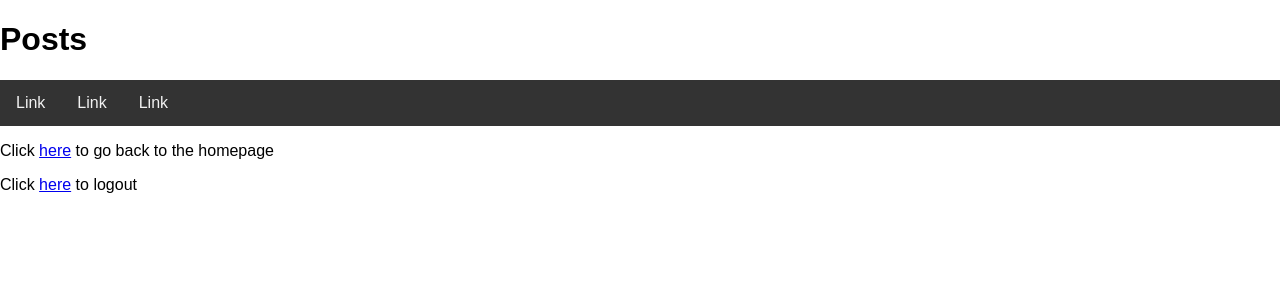
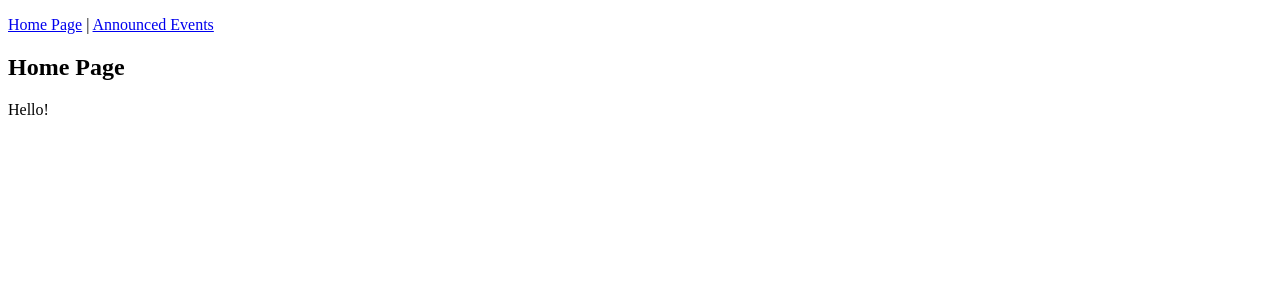
Before and after one commit to Berkay-git/Scriptin_Assignment3, a Flask app: page / in a window 1280 px wide. Shown: the top 300 px of the page. Run offline with Flask 3, Linux system fonts and the light colour scheme.

Commit message:
start
123

```diff
--- a/Front_End/templates/base.html
+++ b/Front_End/templates/base.html
@@ -1 +1,27 @@
 <!DOCTYPE html>
+<html lang="en">
+<head>
+    <meta charset="UTF-8">
+    <title>{% block title %}{% endblock %}</title>
+</head>
+<body>
+
+<div>
+    {% if not "username" in session %}  <!-- if not logged in (guest user) -->
+    <p> <a href = "/index">Home Page</a> | <a href = "/events">Announced Events</a>
+    {% elif "isAdmin" == false %}  <!-- if user is logged in and not admin -->
+    <p> <a href = "/index">Home Page</a> | <a href = "/events">Announced Events</a> | <a href = "/profile">My Profile</a> | <a href = "/logout">Logout</a> </p>
+    {% else %}  <!-- if user is logged in and is admin -->
+    <p> <a href = "/index">Home Page</a> | <a href = "/managesocieties">Manage Societies</a> | <a href = "/profile">My Profile</a> | <a href = "/logout">Logout</a> </p>
+    {% endif %}
+</div>
+
+<section>
+    <header>
+        {% block header %}{% endblock %}
+    </header>
+        {% block content %}{% endblock %}
+</section>
+
+</body>
+</html>
--- a/Front_End/templates/index.html
+++ b/Front_End/templates/index.html
@@ -1,20 +1,10 @@
-<!DOCTYPE html>
-<html lang="en">
-<head>
-    <meta charset="UTF-8">
-    <title>Posts Page</title>
-    <link rel="stylesheet" type="text/css" href="../static/mystyle.css">
-</head>
-<body>
-<h1>Posts</h1>
+{% extends 'base.html' %}
 
-<div class="topnav">
-  <a href="#">Link</a>
-  <a href="#">Link</a>
-  <a href="#">Link</a>
-</div>
-<p>Click <a href="/index">here</a> to go back to the homepage</p>
-<p>Click <a href="/login">here</a> to logout</p>
 
-</body>
-</html>
+{% block header %}
+<h1>{% block title %}Home Page{% endblock %}</h1> <!--comment-->
+{% endblock %}
+
+{% block content %}
+<p>Hello!</p>
+{% endblock %}
--- a/FlaskBackEnd/main.py
+++ b/app.py
@@ -1,6 +1,6 @@
 from flask import *
 
-app = Flask(__name__)
+app = Flask(__name__, template_folder='Front_End/templates', static_folder='Front_End/static')
 app.secret_key = "123"
 
 
@@ -17,5 +17,17 @@ def loginscreen():
 def registerscreen():
     return render_template("register.html")
 
+
+
+
+
+@app.route("/logout")
+def logout():
+    session.pop("username", None)
+    return redirect(url_for('index'))  # redirects to index function above.
+
+
+
+
 if __name__ == "__main__":
     app.run()
```
Also changed, not shown: Front_End/templates/managesocieties.html (added, +10 -0 lines), Front_End/templates/profile.html (added, +10 -0 lines).
